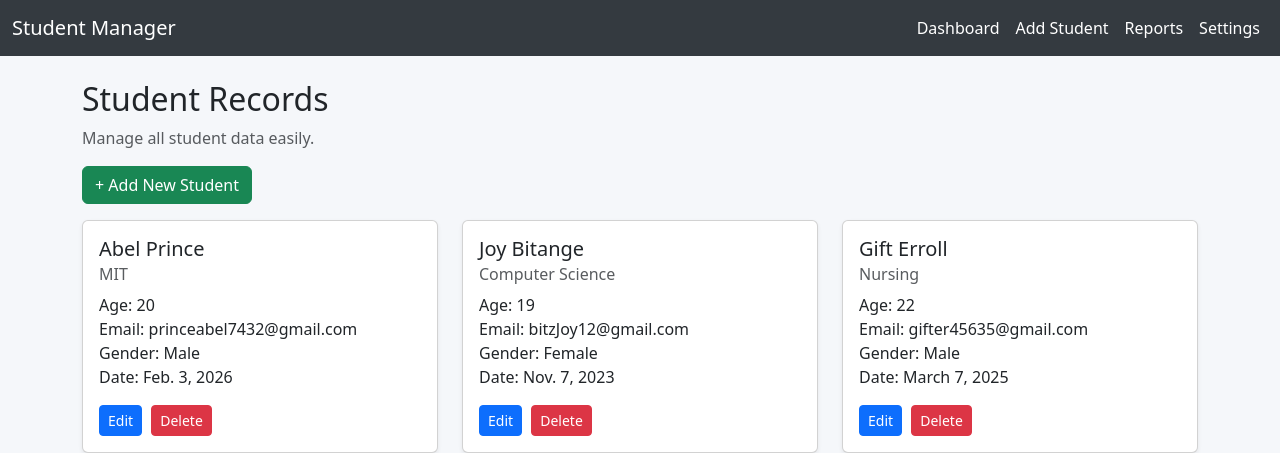
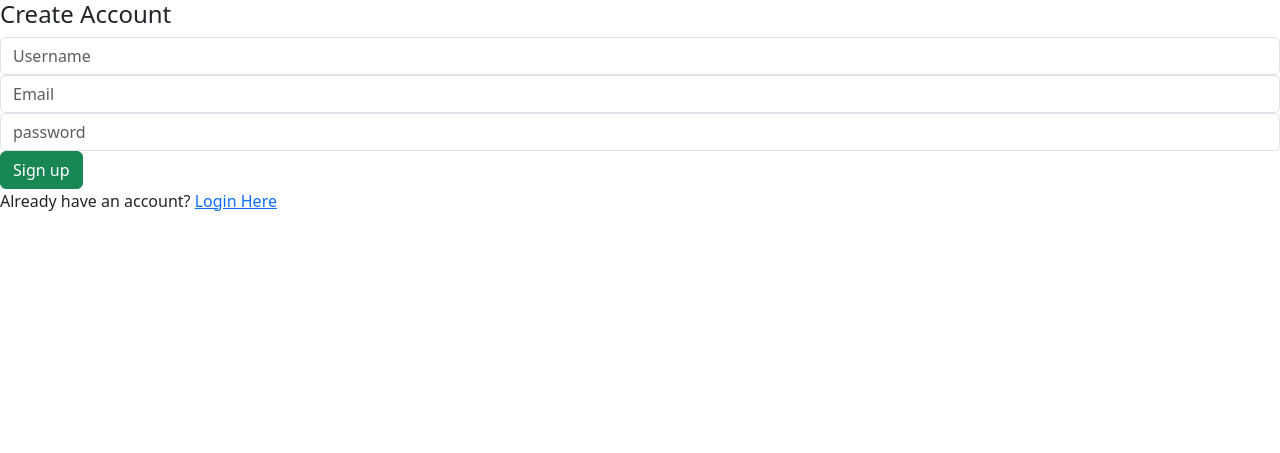
Before and after one commit to ELVO19/GROUPB, a Django app: page / in a window 1280 px wide. Shown: the top 453 px of the page. After the commit the page ends 211 px from the top, so only its background shows below. Run offline with Django 5.2, Linux system fonts and the light colour scheme; data comes from the database, SQL or seed files in the repository.

Commit message:
Added new feature

```diff
--- a/Dashboard/templates/dashboard.html
+++ b/Dashboard/templates/dashboard.html
@@ -20,7 +20,13 @@
                 <li class="nav-item"><a class="nav-link" href="{% url 'add_student' %}">Add Student</a></li>
                 <li class="nav-item"><a class="nav-link" href="#">Reports</a></li>
                 <li class="nav-item"><a class="nav-link" href="#">Settings</a></li>
+                <li class="nav-item"><a class="nav-link" href="{% url 'login' %}">logout</a></li>
             </ul>
+            {% if user.is_authenticated %}
+                <a href="{% url 'logout' %}" class="btn btn-danger">Logout</a>
+            {% else %}
+                <a href="{% url 'login' %}" class="btn btn-success">Login</a>
+            {% endif %}
         </div>
     </div>
 </nav>
--- /dev/null
+++ b/Dashboard/templates/sign_up.html
@@ -0,0 +1,26 @@
+<!DOCTYPE html>
+<html lang="en">
+<head>
+    <meta charset="UTF-8">
+    <title>Sign up</title>
+     <link href="https://cdn.jsdelivr.net/npm/bootstrap@5.3.0/dist/css/bootstrap.min.css" rel="stylesheet">
+
+</head>
+<body>
+<h4>Create Account</h4>
+<form action="">
+    {% csrf_token %}
+    <input type="text" name="username"
+    placeholder="Username" class="form-control">
+    <input type="email" name="email"
+    placeholder="Email" class="form-control">
+    <input type="password" name="password"
+     placeholder="password" class="form-control">
+    <button type="submit" class="btn btn-success">Sign up</button>
+    <p>
+        Already have an account?
+        <a href="{% url 'login' %}">Login Here</a>
+    </p>
+</form>
+</body>
+</html>
--- a/Dashboard/urls.py
+++ b/Dashboard/urls.py
@@ -21,7 +21,10 @@ from Dashboard import views
 
 urlpatterns = [
     path('admin/', admin.site.urls),
-    path('', views.dashboard, name='dashboard'),
+    path('dashboard', views.dashboard, name='dashboard'),
     path('addstudent/',views.add_student, name='add_student'),
-    path('updatestudent/<int:id>/',views.update_student, name='update_student')
+    path('updatestudent/<int:id>/',views.update_student, name='update_student'),
+    path('',views.sign_up, name='sign_up'),
+    path('login/',views.login_view, name='login'),
+    path('logout/',views.logout_view, name='logout'),
 ]
--- a/Dashboard/views.py
+++ b/Dashboard/views.py
@@ -1,24 +1,23 @@
 from django.shortcuts import render, redirect, get_object_or_404
-
+from django.contrib.auth.models import User  # Corrected Import
+from django.contrib.auth import login, authenticate, logout
+from django.contrib import messages  # Corrected Import
 from Dashboard.models import Student
 
 
-# Create your views here.
 def dashboard(request):
     students = Student.objects.all()
     return render(request, 'dashboard.html', {'students': students})
-
 def add_student(request):
     if request.method == 'POST':
-        if request.FILES.get('image'):
-            student.image = request.FILES['image']
-        image = request.FILES.get('image')
+        # Correct handling of POST data and FILES
         name = request.POST.get('name')
         course = request.POST.get('course')
         age = request.POST.get('age')
         email = request.POST.get('email')
         gender = request.POST.get('gender')
         date = request.POST.get('date')
+        image = request.FILES.get('image')  # Correct way to get file
 
         Student.objects.create(
             image=image,
@@ -27,11 +26,13 @@ def add_student(request):
             age=age,
             email=email,
             gender=gender,
-            date=date)
+            date=date
+        )
         return redirect('dashboard')
     return render(request, 'add_student.html')
 
-def update_student(request,id):
+
+def update_student(request, id):
     student = get_object_or_404(Student, id=id)
     if request.method == 'POST':
         student.name = request.POST.get('name')
@@ -40,6 +41,40 @@ def update_student(request,id):
         student.email = request.POST.get('email')
         student.gender = request.POST.get('gender')
         student.date = request.POST.get('date')
+
+        # Handle file update
+        if request.FILES.get('image'):
+            student.image = request.FILES['image']
+
         student.save()
         return redirect('dashboard')
     return render(request, 'update_student.html', {'student': student})
+def sign_up(request):
+    if request.method == 'POST':
+        username = request.POST.get('username')
+        email = request.POST.get('email')
+        password = request.POST.get('password')
+
+        user = authenticate(username=username, email=email, password=password)
+        if user is not None:
+            login(request, user)
+            return redirect('dashboard')
+        else:
+            messages.error(request, 'Invalid username or password')
+            return redirect('login')
+
+    return render(request, 'sign_up.html')
+def login_view(request):
+    if request.method == 'POST':
+        username = request.POST.get('username')
+        password = request.POST.get('password')
+        user = authenticate(request, username=username, password=password)
+        # Basic validation
+        if user is not None:
+            login(request, user)
+            return redirect('dashboard')
+
+    return render(request, 'login.html')
+def logout_view(request):
+    logout(request)
+    return redirect('login')
```
Also changed, not shown: Dashboard/templates/login.html (added, +23 -0 lines).
